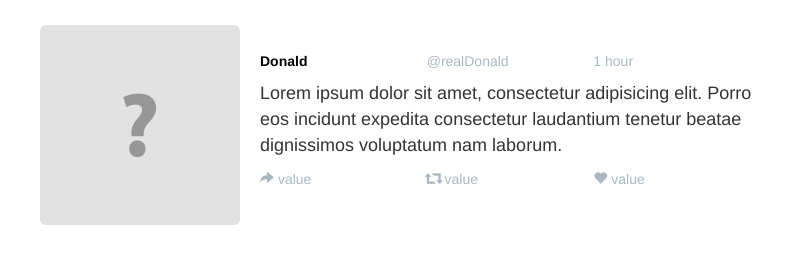
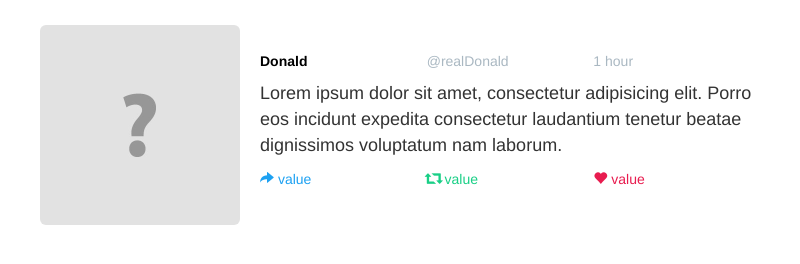
Before and after one commit to realtomaszkula/maga-mirror, an Electron app: page src/index.html in a window 800 px wide. Drawn offline with nearby package versions, Linux system fonts and the light colour scheme; no server answers.

Commit message:
Color twitter stats

```diff
--- a/src/style.css
+++ b/src/style.css
@@ -24,6 +24,16 @@
   color: #aab8c2;
 }
 
+ul.statistics li:nth-child(1) {
+  color: #1da1f2;
+}
+ul.statistics li:nth-child(2) {
+  color: #19cf86;
+}
+
+ul.statistics li:nth-child(3) {
+  color: #e81c4f;
+}
 .avatar {
   margin-right: 20px;
 }
```
